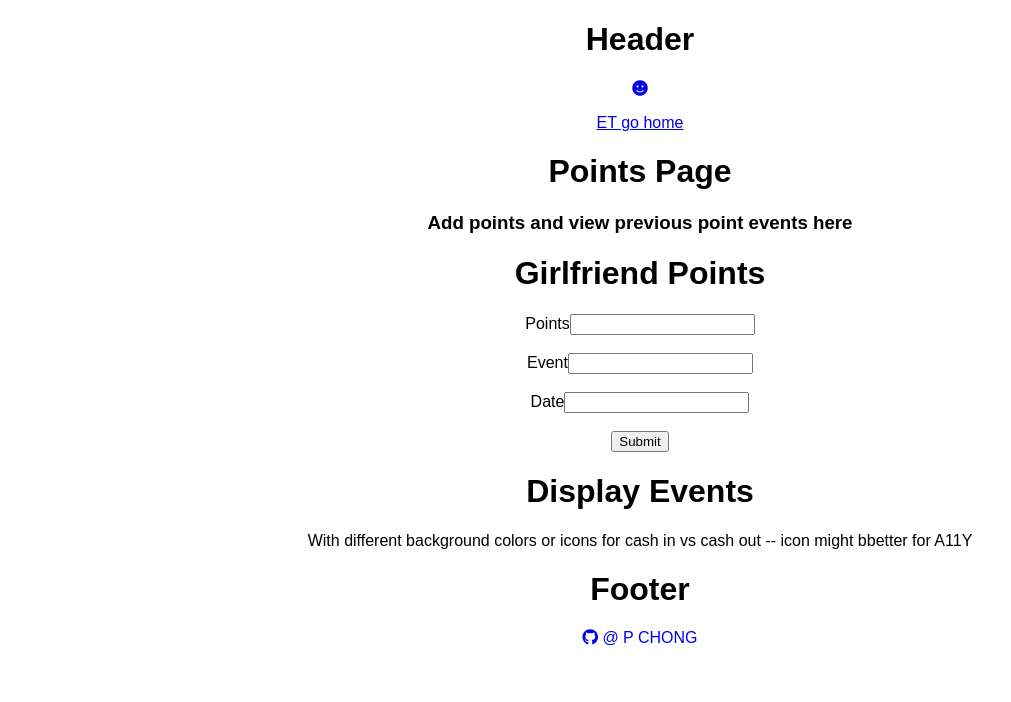
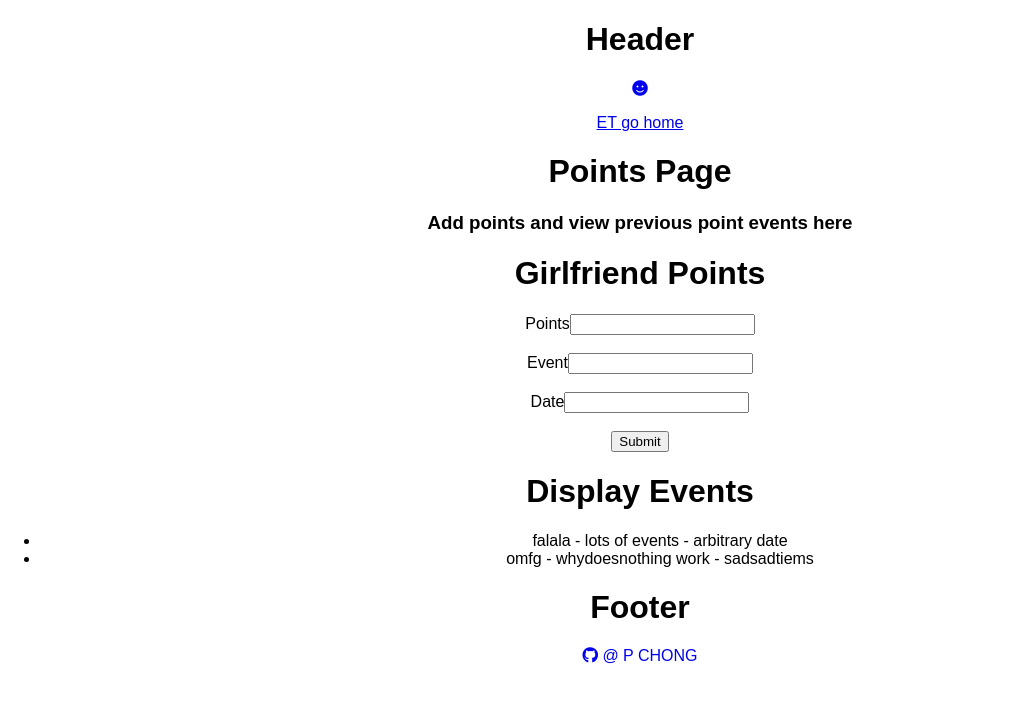
Before and after one commit to pjchong91/gw-girlfriendpoints, a React (Create React App) app: page /pointspage in a window 1280 px wide. Shown: the top 702 px of the page, without its empty margins (0-1011 px from the left). Built offline with nearby package versions, Linux system fonts and the light colour scheme.

Commit message:
List items appending to Point Event Page

```diff
--- a/src/App.js
+++ b/src/App.js
@@ -1,5 +1,5 @@
 import React, { Component } from 'react';
-import logo from './logo.svg';
+
 import './App.css';
 import LoginPage from './components/villages/neighborhoods-views/LoginPage';
 import FeaturePage from './components/villages/neighborhoods-views/FeaturePage';
--- a/src/components/villages/neighborhoods-views/PointsPage.js
+++ b/src/components/villages/neighborhoods-views/PointsPage.js
@@ -15,24 +15,56 @@ constructor(){
     }
 }
 
+getPointEvents(){
+    this.setState({
+        pointEvents:[
+            {
+                points: 'falala',
+                event: 'lots of events',
+                date: 'arbitrary date'
+            },
+            {
+                points: 'omfg',
+                event: 'whydoesnothing work',
+                date: 'sadsadtiems'
+            }
+
+        ]
+    })
+
+    }
+
+
+
+componentWillMount(){
+this.getPointEvents();
+}
+
+
 handleAddPointEvent(pointEvent){
     let currentPointEvents = this.state.pointEvents;
-    // this.setState(
-    //     currentPointEvents.push[newPointEvent]
-    // )
 
     currentPointEvents.push(pointEvent);
-    console.log(this.state);
+
+   this.setState({pointEvents:currentPointEvents});
+
 }
 
+
+
+
     render() {
+
+
+
       return (
+
+
         <div className="pointsPage">
         <Header />
         <PageTitle title={'Points Page'} subtitle={'Add points and view previous point events here'} />
-        <AddPoints addPointEvent={this.handleAddPointEvent.bind(this)}/>
-        {/* <button onClick={this.handleAddPointEvent.bind(this)}>GRAB THINGS</button> */}
-        <PointEvents />
+        <AddPoints addPointEvent={this.handleAddPointEvent.bind(this)} />
+        <PointEvents allPointEvents = {this.state.pointEvents}/>
         <Footer />
 
         </div>
--- a/src/components/villages/neighborhoods-views/blocks/houses/AddPoints.js
+++ b/src/components/villages/neighborhoods-views/blocks/houses/AddPoints.js
@@ -12,13 +12,13 @@ class AddPoints extends Component {
 
   handleSubmit(e){
     e.preventDefault();
-    console.log('clickclick');
     this.setState({newPointEvent:{
         points: this.refs.points.value,
         event: this.refs.event.value,
         date: this.refs.date.value
     }}, function(){
       this.props.addPointEvent(this.state.newPointEvent)
+
     })
 
 
@@ -26,6 +26,7 @@ class AddPoints extends Component {
 
 
     render() {
+
       return (
         <div className="addPoints">
             <h1>Girlfriend Points</h1>
--- a/src/components/villages/neighborhoods-views/blocks/houses/PointEvents.js
+++ b/src/components/villages/neighborhoods-views/blocks/houses/PointEvents.js
@@ -1,16 +1,34 @@
 import React, { Component } from 'react';
+import SingularPointEvent from './SingularPointEvent';
 
 class PointEvents extends Component {
   render() {
 
+
+      let allPE = this.props.allPointEvents.map(pointEvents =>{
+        return(
+          //
+          <SingularPointEvent pointEvents={pointEvents} key={pointEvents.event}/>
+            // <SingularPointEvent pointEvent={this.pointEvents} key={this.pointEvents.event}/>
+            // console.log('bananas', pointEvents.event)
+        )
+
+      })
+    //Take allPointEvents array from PointsPage and map each of the pointEvents
+
+
     return (
+
+
       <div className="pointEvents">
 
 
         <h1>Display Events </h1>
-        {/* <li>{this.props.pointEvent.points} - {this.props.pointEvent.event} - {this.props.pointEvent.date}</li> */}
+        <ul>
+        {allPE}
+        </ul>
 
-        <p>With different background colors or icons for cash in vs cash out -- icon might bbetter for A11Y</p>
+
       </div>
     );
   }
--- /dev/null
+++ b/src/components/villages/neighborhoods-views/blocks/houses/SingularPointEvent.js
@@ -0,0 +1,22 @@
+import React, { Component } from 'react';
+
+class SingularPointEvent extends Component {
+  render() {
+    console.log('EPEP', this.props.pointEvents.points)
+    // console.log('bebsosmort',this.props.points)
+      return(
+
+
+
+
+        <li className = "singularPointEvent">{this.props.pointEvents.points} - {this.props.pointEvents.event} - {this.props.pointEvents.date}</li>
+
+
+
+
+      )
+
+  }
+}
+
+export default SingularPointEvent;
```
